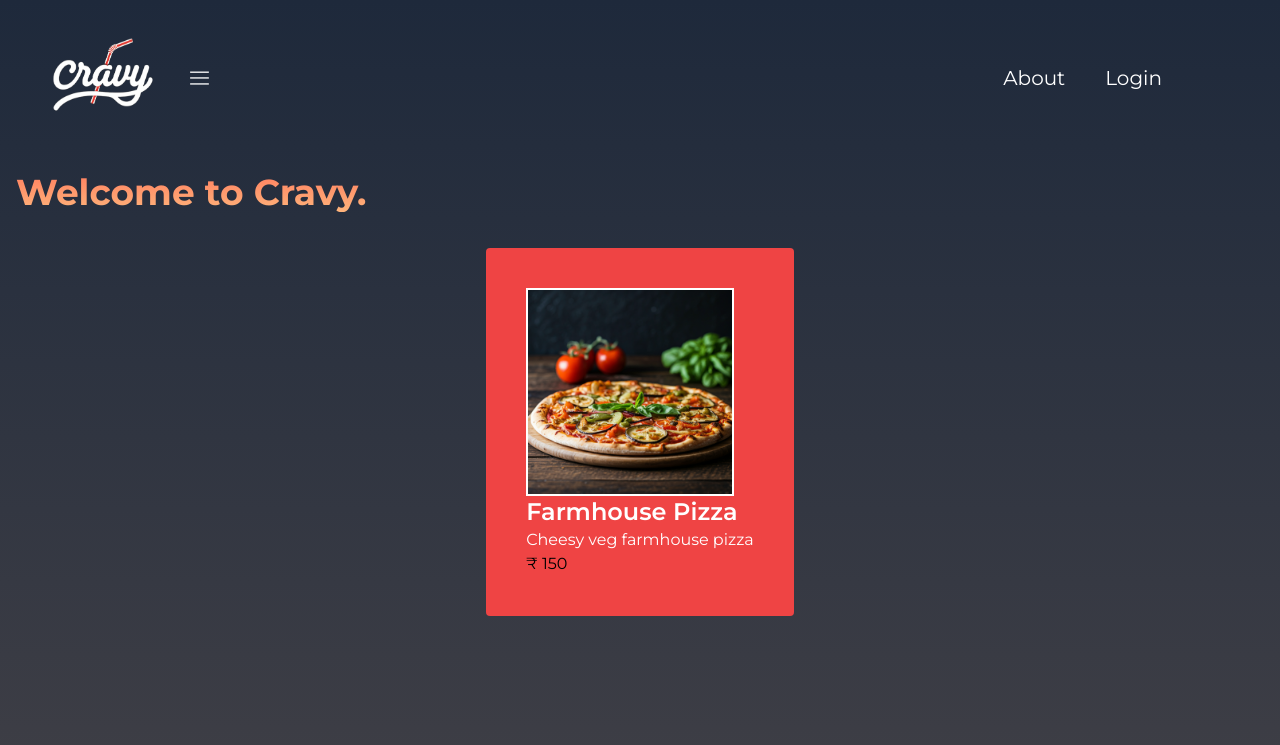
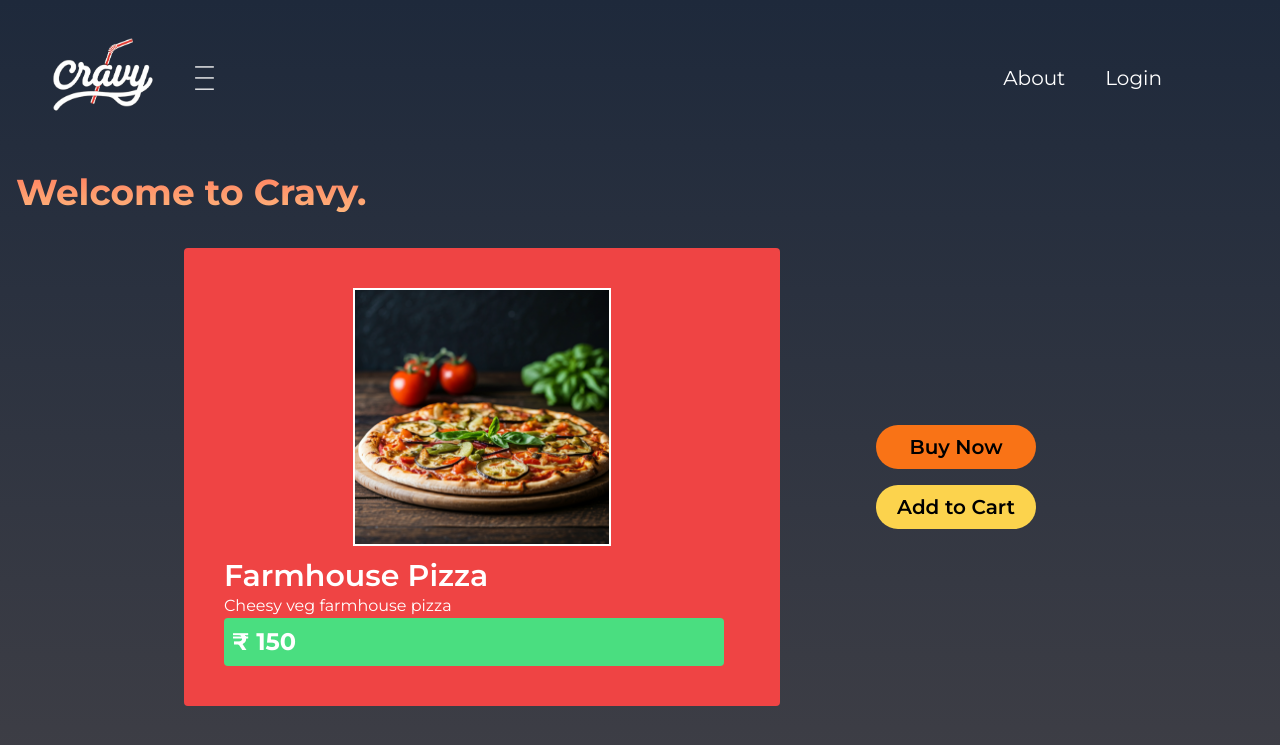
Before and after one commit to chriswilder3/Cravy-Django-FoodCartApp, a Django app: page /item_details/1 in a window 1280 px wide. Shown: the top 745 px of the page. Run offline with Django 5.2, Linux system fonts and the light colour scheme; data comes from the database, SQL or seed files in the repository; some libraries are stand-ins or nearby versions.

Commit message:
styled and modified details page

```diff
--- a/food/templates/item_details.html
+++ b/food/templates/item_details.html
@@ -8,20 +8,31 @@
         Welcome to Cravy.
     </h1>
 
-    <div class=" m-4 mx-auto justify-center items-center ">
+    <div class=" m-4 mx-auto md:grid grid-cols-3 gap-3 justify-center items-center ">
 
 
 
-            <div class="bg-red-500 m-3 p-10 rounded transition delay-60 hover:-translate-y-2
-                                    hover:scale-110 hover:border-white hover:text-amber-300 hover:bg-red-500">
+            <div class="col-span-2 bg-red-500 m-3 p-10 rounded transition delay-60  ">
                 <!-- bg-gradient-to-b from-red-500 to-orange-500 -->
-                    <img class="h-52 justify-center border-white border-2 " src="{{item.image.url}}" alt="">
-                    <p class="text-2xl font-semibold"> {{item.name}} </p>
 
-                    <p> {{item.description}}</p>
-                    <p class=" text-black"> &#8377 {{item.price}} </p>
+                        <img class="w-1/2 justify-center mx-auto  border-white border-2 " src="{{item.image.url}}" alt="">
+                        <p class="text-3xl mt-3 font-semibold"> {{item.name}} </p>
+
+                        <p> {{item.description}}</p>
+                        <p class="bg-green-400 text-2xl font-bold rounded p-2 mr-4"> &#8377 {{item.price}} </p>
 
             </div>
+            <div class="col-span-1 flex flex-col justify-center text-xl text-center font-semibold ">
+                <a href="" class="flex-none min-w-40 p-2 px-4 my-2 mx-auto bg-orange-500 text-black
+                            transition delay-60 hover:scale-105 hover:-translate-y-1 hover:bg-red-500 hover:text-white rounded-full">
+                   <p>Buy Now</p>
+                </a>
+                <a href="" class="flex-none min-w-40 my-2 p-2 mx-auto text-black bg-amber-300
+                transition delay-60 hover:scale-105 hover:-translate-y-1 hover:bg-red-500 hover:text-white rounded-full">
+                    Add to Cart
+                </a>
+            </div>
+
 
     </div>
 {% endblock %}
--- a/food/templates/master.html
+++ b/food/templates/master.html
@@ -42,7 +42,7 @@
         </a>
         <a href=" " class="
                     transition delay-60 rotate-90 mr-3 hover:scale-110 hover:animate-pulse ">
-            |||
+            | | |
         </a>
 
         <a href="" class="border-2 border-transparent ml-auto p-1
```
Also changed, not shown: food/templates/index.html (+4 -3 lines), media/placeholder.png (added).
